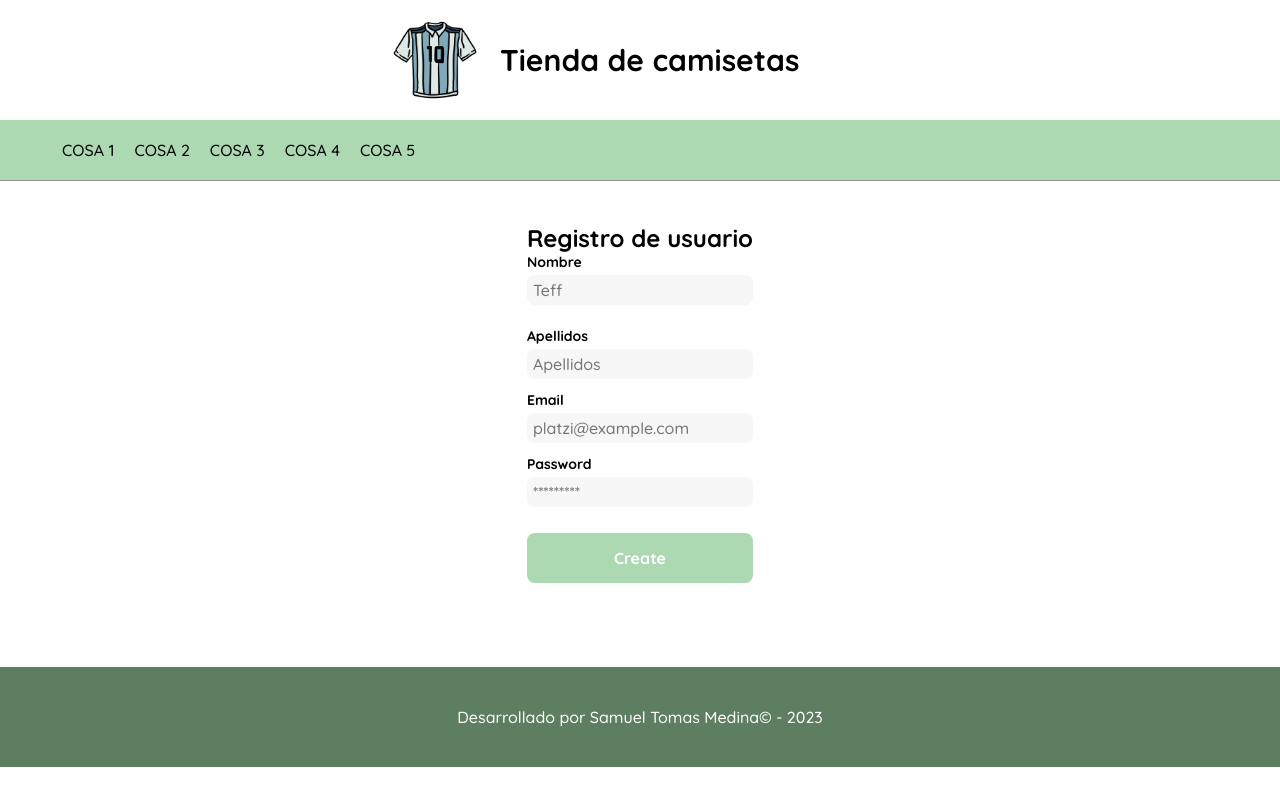
After one commit to samuel0087/MasterPHP, a PHP site: template proyecto-PHP/views/usuario/registro.php in a window 1280 px wide. The commit adds this page. Run offline with PHP 8.4, Linux system fonts and the light colour scheme; the template is opened without the code that fills it, so the values that code supplies are empty.

Commit message:
agregando registro de usuarios

```diff
--- a/proyecto-PHP/css/style.css
+++ b/proyecto-PHP/css/style.css
@@ -123,7 +123,13 @@ nav {
     font-size: 22px;
 }
 
-.form {
+ .form-container {
+      display: grid;
+      grid-template-rows: auto 1fr auto;
+    }
+
+.form,
+-form div{
     display: flex;
     flex-direction: column;
   }
@@ -196,6 +202,12 @@ nav {
     background-color: #5d7e61;
 }
 
+.form-registro label,
+.form-registro input{
+    display: block;
+    width: 100%;
+}
+
 
 
 #contenido {
@@ -203,11 +215,16 @@ nav {
     border-radius: 5px;
     box-shadow: 0px 0px 4px var(--very-light-pink);
     display: grid;
-    grid-template-columns: repeat(auto-fill, 240px);
     gap: 26px;
     place-content: center;
     padding: 20px;
   }
+
+.login {
+     width: 100%;
+     display: grid;
+     place-items: center;
+}
 
   #contenido h2{
       display: inline;
@@ -215,6 +232,7 @@ nav {
     grid-column-start: 1;
     grid-column-end: 4;
     padding: 10px 20px;
+    margin-bottom: 20px;
     border-bottom: 1px solid var(--very-light-pink);
   }
 
--- /dev/null
+++ b/proyecto-PHP/views/usuario/registro.php
@@ -0,0 +1,23 @@
+<div class="login">
+    <div class="form-container">
+      <h2 class="title">Registro de usuario</h2>
+
+      <form action="index.php?controller=Usuario&action=save" method="POST" class="form form-registro">
+          <label for="name" class="label">Nombre</label>
+          <input type="text" name="name" placeholder="Teff" class="input input-usu">
+
+          <label for="surname" class="label">Apellidos</label>
+          <input type="text" name="surname" placeholder="Apellidos" class="input input-pass">
+
+
+
+          <label for="email" class="label">Email</label>
+          <input type="text" name="email" placeholder="platzi@example.com" class="input input-email">
+
+          <label for="password" class="label">Password</label>
+          <input type="password" name="password" placeholder="*********" class="input input-password">
+
+        <input type="submit" value="Create" class="primary-button login-button">
+      </form>
+    </div>
+  </div>
```
Also changed, not shown: proyecto-PHP/controllers/UsuarioController.php (+8 -0 lines).
